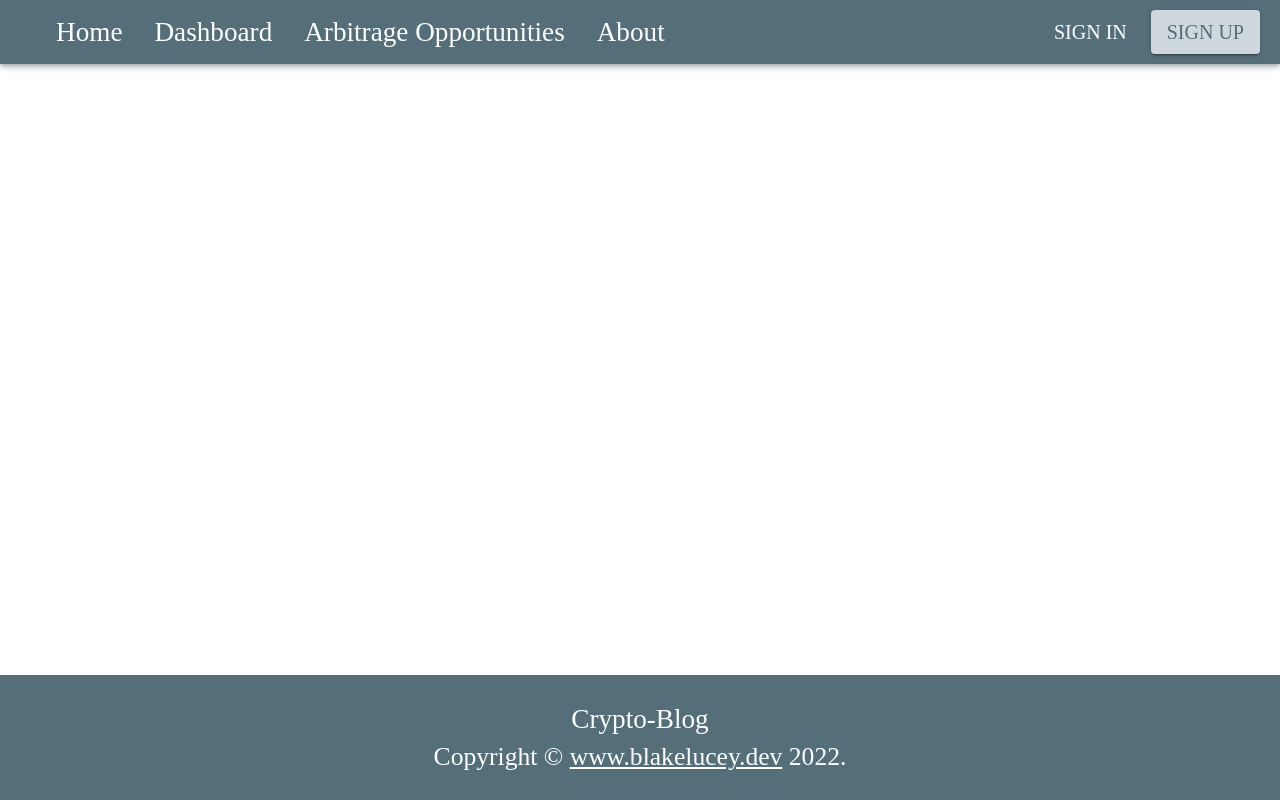
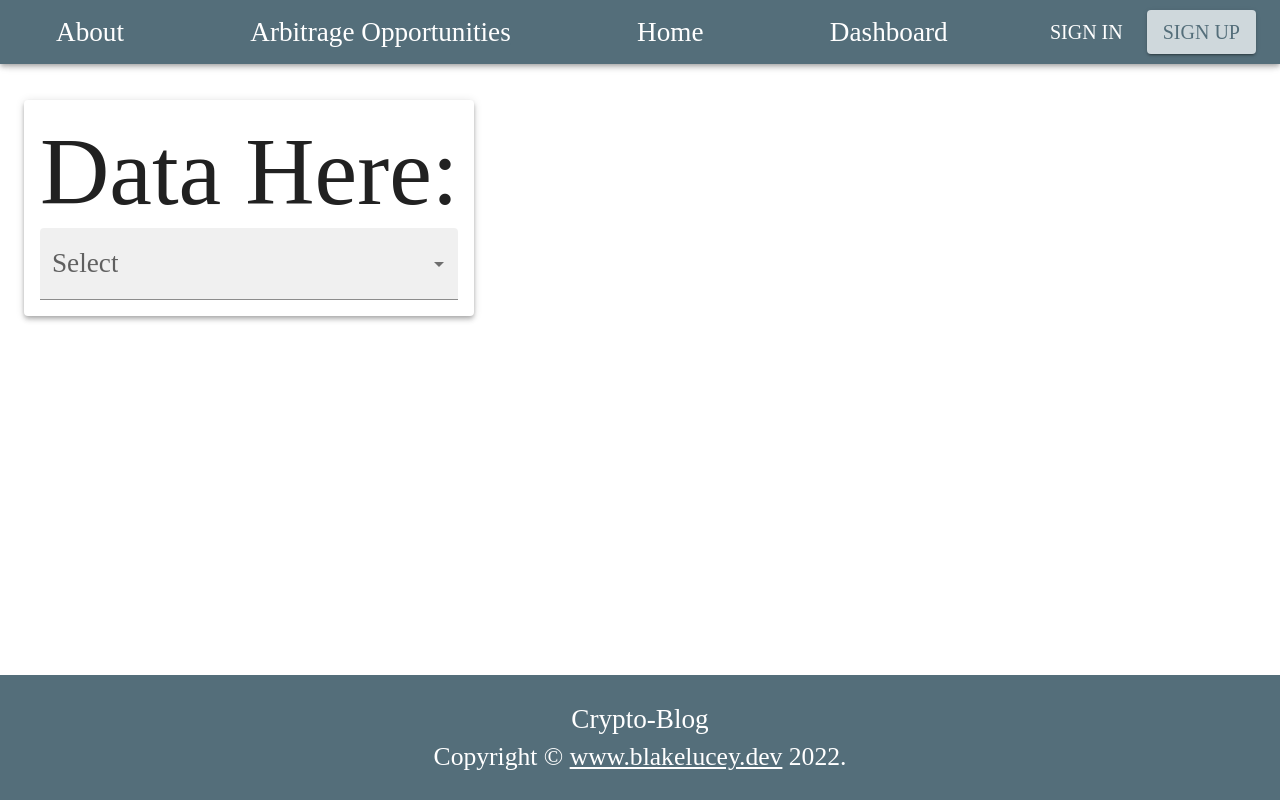
Before and after one commit to blakelucey/crypto-blog, a Next.js app: page /Arbitrage/Arbitrage in a window 1280 px wide. Built offline with nearby package versions, Linux system fonts and the light colour scheme.

Commit message:
changes made to the frontend, further changes to be made, built successfully.

```diff
--- a/package.json
+++ b/package.json
@@ -14,11 +14,14 @@
     "@mui/icons-material": "^5.4.2",
     "@mui/material": "^5.4.2",
     "@mui/styles": "^5.4.2",
+    "axios": "^0.27.2",
     "coingecko-api": "^1.0.10",
     "next": "12.0.10",
     "react": "17.0.2",
     "react-dom": "17.0.2",
-    "recharts": "^2.1.9"
+    "recharts": "^2.1.9",
+    "ts-loader": "^9.3.1",
+    "webpack": "^5.73.0"
   },
   "devDependencies": {
     "@types/coingecko-api": "^1.0.10",
--- a/pages/Arbitrage/Arbitrage.module.css
+++ b/pages/Arbitrage/Arbitrage.module.css
@@ -0,0 +1,4 @@
+.position {
+    position: absolute;
+    top: 100px;
+}
--- a/pages/Arbitrage/Arbitrage.tsx
+++ b/pages/Arbitrage/Arbitrage.tsx
@@ -1,44 +1,86 @@
 import * as React from "react";
-import { styled, createTheme, ThemeProvider, CssBaseline, Container, Grid } from "@mui/material";
+import {
+  styled,
+  createTheme,
+  ThemeProvider,
+  CssBaseline,
+  Container,
+  Grid,
+  Card,
+  Paper,
+  Typography,
+  Box,
+  TextField,
+  MenuItem,
+} from "@mui/material";
 import ButtonAppBar from "../../src/ui-component/AppBar";
-import Footer from '../../src/ui-component/stickyFooter';
+import Footer from "../../src/ui-component/stickyFooter";
+import { useEffect, useState } from "react";
+import axios from "axios";
+import styles from "./Arbitrage.module.css";
 
 const theme = createTheme({
   palette: {
     // type: 'light',
     primary: {
-      main: '#546e7a',
+      main: "#546e7a",
     },
     secondary: {
-      main: '#cfd8dc',
+      main: "#cfd8dc",
     },
   },
   typography: {
-    fontFamily: 'Droid Serif',
+    fontFamily: "Droid Serif",
     fontWeightBold: 800,
     body2: {
-      fontSize: '1.6rem',
+      fontSize: "1.6rem",
     },
     body1: {
-      fontSize: '1.7rem',
+      fontSize: "1.7rem",
     },
   },
 });
 
 export default function ArbitrageContent() {
-  const [open, setOpen] = React.useState(true);
-  const toggleDrawer = () => {
-    setOpen(!open);
-  };
+  const [rows, setRows]: any = useState([]);
+
+  // useEffect(() => {
+  //   fetchData();
+  // });
+
+  // const fetchData: any = async () => {
+  //   const response: any = await axios.get(`/api/coinList`);
+  //   console.log("response.data: ", response.data);
+  //   let dataRows: any[] = response.data.data;
+  //   setRows(dataRows);
+  //   console.log("rows: ", rows);
+  // };
+  // console.log("rows: ", rows);
 
   return (
     <ThemeProvider theme={theme}>
-      <Container>
+      <Container maxWidth="lg">
         <CssBaseline />
         <ButtonAppBar />
-        <Grid>
-          <Grid></Grid>
-        </Grid>
+        <Box className={styles.position}>
+          <Paper elevation={4} sx={{ padding: 2 }}>
+            <Typography variant="h1">Data Here:</Typography>
+            <TextField
+              select
+              multiline
+              label="Select"
+              value={rows}
+              fullWidth
+              variant="filled"
+            >
+              {rows.map((row: any) => (
+                <MenuItem key={row} value={row.value}>
+                  {row.label}
+                </MenuItem>
+              ))}
+            </TextField>
+          </Paper>
+        </Box>
       </Container>
       <Footer />
     </ThemeProvider>
--- a/src/ui-component/AppBar.tsx
+++ b/src/ui-component/AppBar.tsx
@@ -43,9 +43,9 @@ const sign_in = (
   <Stack direction="row" spacing={2}>
     <Link href="/login/SignIn">
       <Button variant="text" className={styles.sign_in_effect}>
-      <Typography color="#fff" variant="h6">
-        Sign In
-      </Typography>
+        <Typography color="#fff" variant="h6">
+          Sign In
+        </Typography>
       </Button>
     </Link>
     {/* <Typography variant="h6">/</Typography> */}
@@ -65,40 +65,31 @@ export default function ButtonAppBar() {
       <Container maxWidth="xl">
         <Box sx={{ flexGrow: 1 }}>
           <AppBar color="primary">
-            <Toolbar>
-              {/* <ResponsiveDrawer /> */}
-              <Typography className={styles.sign_in_position}>
-              {sign_in}
-              </Typography>
+            <Toolbar className={styles.appbar_positioning}>
+            <Link href="/about/About" className={styles.underline}>
+                <Typography color="#fff" sx={{ marginLeft: 4 }}>
+                  About
+                </Typography>
+              </Link>
+
+              <Link href="/Arbitrage/Arbitrage" className={styles.underline}>
+                <Typography color="#fff" sx={{ marginLeft: 4 }}>
+                  Arbitrage Opportunities
+                </Typography>
+              </Link>
               <Link href="/" className={styles.underline}>
                 <Typography sx={{ marginLeft: 4 }} color="#fff">
                   Home
                 </Typography>
               </Link>
-              <Link
-                href="/Dashboard/Dashboard"
-                className={styles.underline}
-              >
+              <Link href="/Dashboard/Dashboard" className={styles.underline}>
                 <Typography color="#fff" sx={{ marginLeft: 4 }}>
                   Dashboard
                 </Typography>
               </Link>
-              <Link
-                href="/Arbitrage/Arbitrage"
-                className={styles.underline}
-              >
-                <Typography color="#fff" sx={{ marginLeft: 4 }}>
-                  Arbitrage Opportunities
-                </Typography>
-              </Link>
-              <Link
-                href="/about/About"
-                className={styles.underline}
-              >
-                <Typography color="#fff" sx={{ marginLeft: 4 }}>
-                  About
-                </Typography>
-              </Link>
+              <Typography className={styles.sign_in_position}>
+                {sign_in}
+              </Typography>
             </Toolbar>
           </AppBar>
         </Box>
--- a/src/ui-component/Grid.tsx
+++ b/src/ui-component/Grid.tsx
@@ -52,11 +52,11 @@ export default function VariableWidthGrid() {
       <ThemeProvider theme={theme}>
     <Box sx={{ flexGrow: 1 }}>
       <Grid container spacing={4}>
-        <Grid item xl="auto">
+        {/* <Grid item xl="auto">
           <Paper elevation={5}>
           <Item>{fearGreed}</Item>
           </Paper>
-        </Grid>
+        </Grid> */}
         <Grid item xl="auto">
         <Paper elevation={5}>
           <Item>
--- a/styles/bg.module.css
+++ b/styles/bg.module.css
@@ -103,10 +103,10 @@
 }
 
 
-.sign_in_position {
+/* .sign_in_position {
   position: absolute;
   right: 20px;
-}
+} */
 
 .sign_in_effect{
   opacity: 1;
@@ -124,3 +124,8 @@
 .underline:hover {
   text-decoration-color: #cfd8dc;
 }
+
+.appbar_positioning {
+  display: flex;
+  justify-content: space-between;
+}
--- a/tsconfig.json
+++ b/tsconfig.json
@@ -1,6 +1,6 @@
 {
   "compilerOptions": {
-    "target": "es5",
+    "target": "es2017",
     "lib": ["dom", "dom.iterable", "esnext"],
     "allowJs": true,
     "skipLibCheck": true,
```
Also changed, not shown: pages/index.module.css (+8 -0 lines), pages/index.tsx (+18 -3 lines), src/ui-component/Table.tsx (renamed from src/ui-component/Table.js, +4 -5 lines), public/bw_coingecko_logo_without_dark_text-01.png (added), 1 other file (tests, documents, lock files or other folders).
